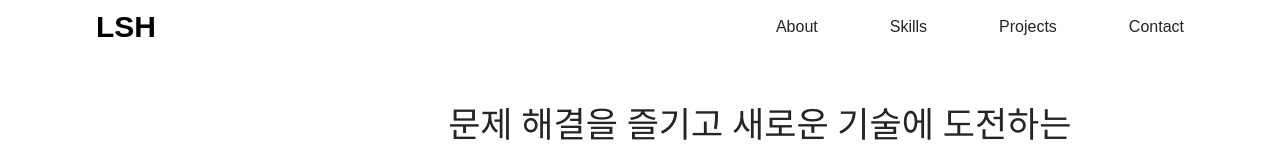
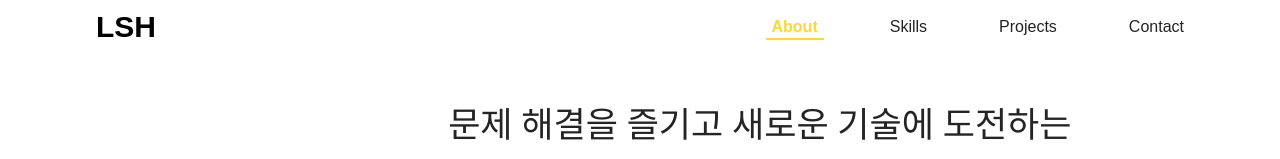
Before and after one commit to leesh2985/Portfolio, a React (Vite) app: page / in a window 1280 px wide. Shown: the top 159 px of the page. Built offline with nearby package versions, Linux system fonts and the light colour scheme.

Commit message:
# Docs : 메뉴바 수정

```diff
--- a/src/components/Header.tsx
+++ b/src/components/Header.tsx
@@ -1,4 +1,4 @@
-import { Ref, forwardRef } from 'react';
+import { Ref, forwardRef, useState } from 'react';
 import styled from 'styled-components';
 
 interface HeaderProps {
@@ -6,8 +6,11 @@ interface HeaderProps {
 }
 
 const Header = forwardRef(({ onButtonClick }: HeaderProps, ref: Ref<HTMLDivElement>) => {
+  const [activeSection, setActiveSection] = useState('about');
+
   const handleButtonClick = (section: string) => {
     onButtonClick(section);
+    setActiveSection(section);
   };
 
   return (
@@ -18,7 +21,7 @@ const Header = forwardRef(({ onButtonClick }: HeaderProps, ref: Ref<HTMLDivEleme
       <Nav>
         {['about', 'skills', 'projects', 'contact'].map(section => (
           <NavItem key={section}>
-            <NavBtn onClick={() => handleButtonClick(section)}>
+            <NavBtn onClick={() => handleButtonClick(section)} className={activeSection === section ? 'active' : ''}>
               {section.charAt(0).toUpperCase() + section.slice(1)}
             </NavBtn>
           </NavItem>
@@ -94,6 +97,29 @@ const NavBtn = styled.button`
   border: none;
   background: none;
   cursor: pointer;
+  position: relative;
+
+  &:hover,
+  &.active {
+    color: #fdd835;
+    font-weight: bold;
+  }
+
+  &::after {
+    content: '';
+    display: block;
+    width: 0;
+    height: 2px;
+    background-color: #fdd835;
+    position: absolute;
+    bottom: -3px;
+    left: 0;
+    transition: width 0.3s ease;
+  }
+
+  &.active::after {
+    width: 100%;
+  }
 `;
 
 export default Header;
```
